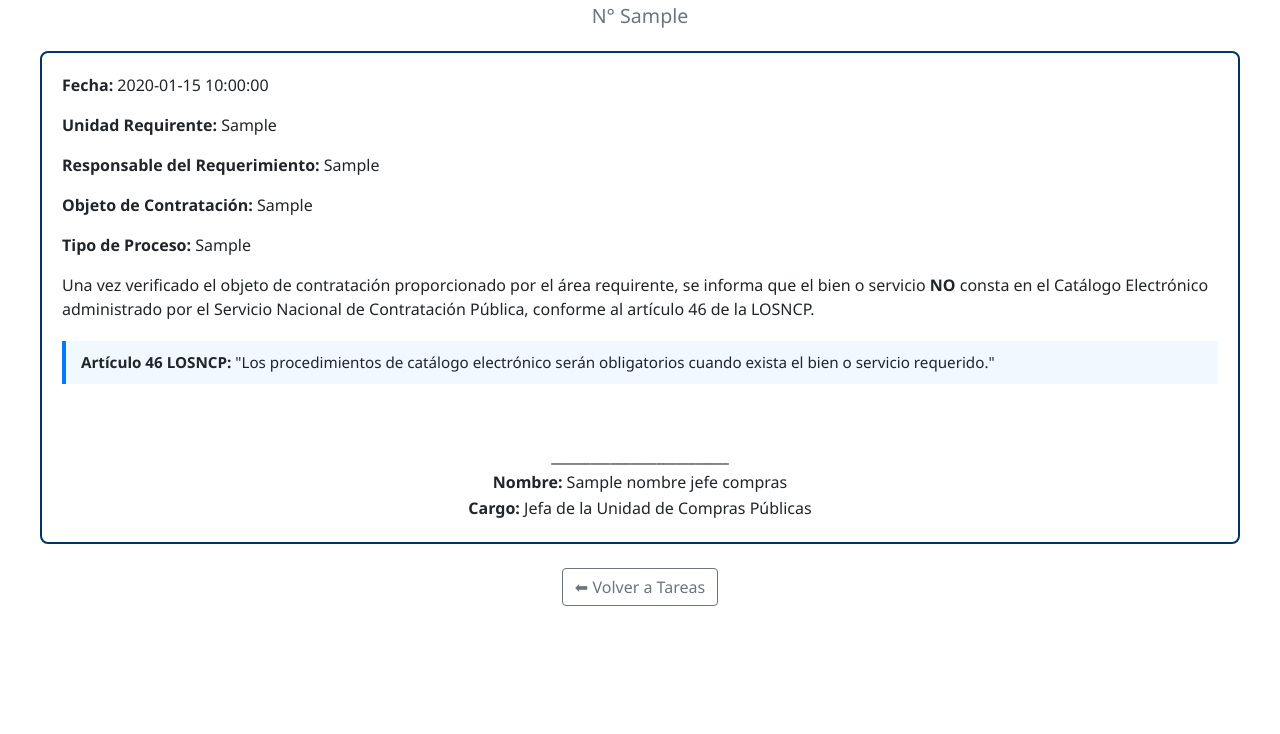
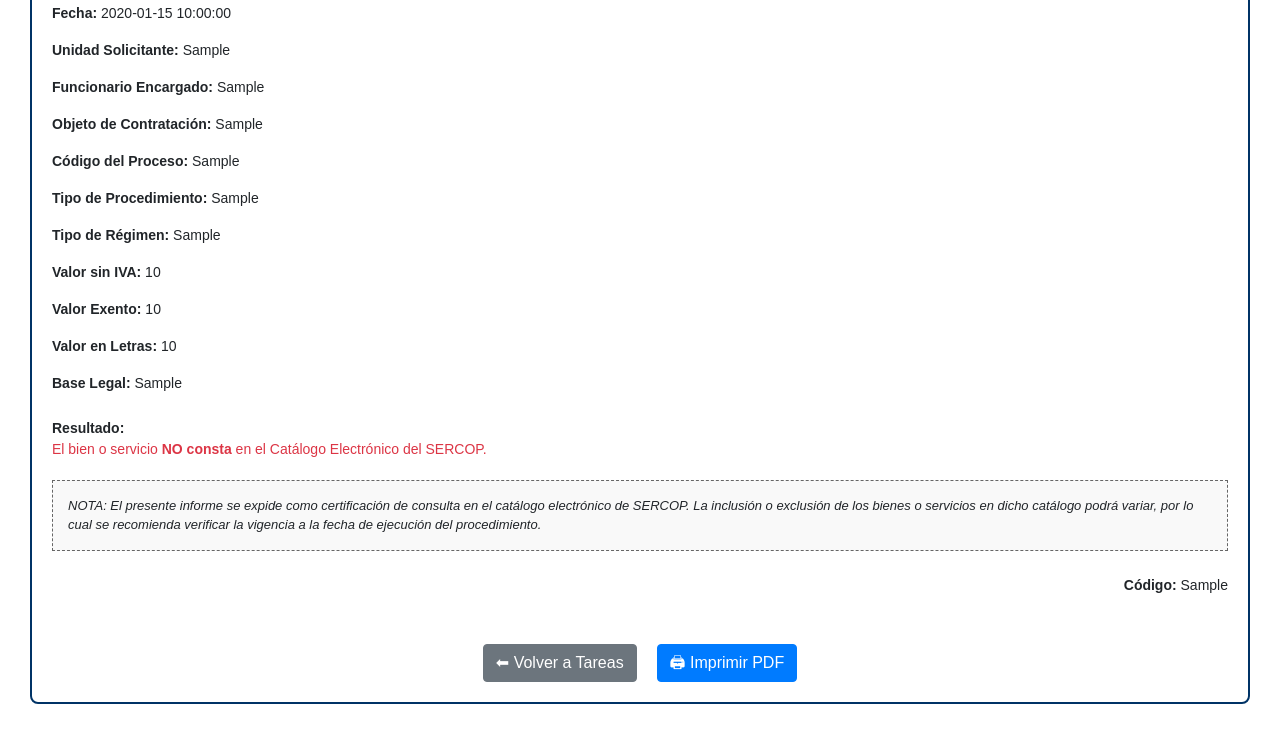
Before and after one commit to faustofi1262/sicop, a Flask app: template app/templates/informe_catalogo.html in a window 1280 px wide. Shown: the part 261-995 px from the top of the page. Before the commit the page ends 867 px from the top, so only its background shows below. Run offline with Flask 3, Linux system fonts and the light colour scheme; the template is opened without the code that fills it: most values are stand-ins (such as "Sample title", 1, 10 or a date in 2020).

Commit message:
Agrego reporte de cate

```diff
--- a/app/templates/informe_catalogo.html
+++ b/app/templates/informe_catalogo.html
@@ -2,85 +2,67 @@
 <html lang="es">
 <head>
     <meta charset="UTF-8">
-    <title>Reporte CATE</title>
+    <title>Informe de Certificación CATE</title>
     <link rel="stylesheet" href="https://cdn.jsdelivr.net/npm/bootstrap@4.6.2/dist/css/bootstrap.min.css">
     <style>
-        body {
-            font-family: 'Segoe UI', sans-serif;
-            margin: 40px;
-        }
-        .marco {
-            border: 2px solid #003366;
-            padding: 20px;
-            border-radius: 8px;
+        body { font-family: 'Arial', sans-serif; font-size: 14px; background-color: #fff; margin: 30px; }
+        .border-box { border: 2px solid #003366; padding: 20px; border-radius: 8px; }
+        h4, h5 { color: #003366; font-weight: bold; }
+        .logo { max-width: 120px; }
+        .table-bordered td, .table-bordered th { border: 1px solid #003366 !important; }
+        .nota-box {
+            border: 1px dashed #666;
+            background-color: #f9f9f9;
+            padding: 15px;
             margin-top: 20px;
-        }
-        .encabezado {
-            text-align: center;
-            border-bottom: 3px solid #003366;
-            padding-bottom: 15px;
-        }
-        .titulo {
-            font-size: 1.4rem;
-            color: #003366;
-            margin-top: 20px;
-            font-weight: bold;
-            text-align: center;
-        }
-        .nota {
-            background-color: #f1f8ff;
-            border-left: 4px solid #007bff;
-            padding: 10px 15px;
-            margin-top: 20px;
-            font-size: 0.95rem;
-        }
-        .firma {
-            margin-top: 60px;
-            text-align: center;
-        }
-        .firma p {
-            margin-bottom: 2px;
+            font-size: 13px;
+            font-style: italic;
         }
     </style>
 </head>
 <body>
-    <div class="encabezado">
-        <img src="/static/logo_utmach.png" alt="Logo UTMACH" height="80">
-        <h5 class="mt-2">UNIVERSIDAD TÉCNICA DE MACHALA</h5>
-        <h6>Unidad de Compras Públicas</h6>
-    </div>
-
-    <div class="titulo">
-        INFORME DE CERTIFICACIÓN DE CATÁLOGO ELECTRÓNICO<br>
-        <small class="text-muted">N° {{ codigo_reporte }}</small>
-    </div>
-
-    <div class="marco">
-        <p><strong>Fecha:</strong> {{ fecha }}</p>
-        <p><strong>Unidad Requirente:</strong> {{ unidad_solicitante }}</p>
-        <p><strong>Responsable del Requerimiento:</strong> {{ funcionario_encargado }}</p>
-        <p><strong>Objeto de Contratación:</strong> {{ objeto_contratacion }}</p>
-        <p><strong>Tipo de Proceso:</strong> {{ tipo_proceso }}</p>
-
-        <p class="mt-3">
-            Una vez verificado el objeto de contratación proporcionado por el área requirente, se informa que el bien o servicio
-            <strong>{{ 'SÍ' if consta_catalogo_electronico else 'NO' }}</strong> consta en el Catálogo Electrónico
-            administrado por el Servicio Nacional de Contratación Pública, conforme al artículo 46 de la LOSNCP.
-        </p>
-
-        <div class="nota">
-            <strong>Artículo 46 LOSNCP:</strong> "Los procedimientos de catálogo electrónico serán obligatorios cuando exista el bien o servicio requerido."
+    <div class="border-box">
+        <div class="text-center">
+            <img src="/static/escudo.png" class="logo mb-2">
+            <h4>UNIVERSIDAD TÉCNICA DE MACHALA</h4>
+            <h5>UNIDAD DE CONTRATACIÓN PÚBLICA</h5>
+            <p><strong>CERTIFICACIÓN DE DISPONIBILIDAD EN CATÁLOGO ELECTRÓNICO</strong></p>
         </div>
 
-        <div class="firma">
-            <p><strong>___________________________</strong></p>
-            <p><strong>Nombre:</strong> {{ nombre_jefe_compras }}</p>
-            <p><strong>Cargo:</strong> Jefa de la Unidad de Compras Públicas</p>
+        <p class="mt-4"><strong>Fecha:</strong> {{ fecha }}</p>
+        <p><strong>Unidad Solicitante:</strong> {{ unidad_solicitante }}</p>
+        <p><strong>Funcionario Encargado:</strong> {{ funcionario_encargado }}</p>
+
+        <p><strong>Objeto de Contratación:</strong> {{ objeto_contratacion }}</p>
+        <p><strong>Código del Proceso:</strong> {{ codigo_proceso }}</p>
+        <p><strong>Tipo de Procedimiento:</strong> {{ tipo_proceso }}</p>
+        <p><strong>Tipo de Régimen:</strong> {{ tipo_regimen }}</p>
+        <p><strong>Valor sin IVA:</strong> {{ valor_sin_iva }}</p>
+        <p><strong>Valor Exento:</strong> {{ valor_exento }}</p>
+        <p><strong>Valor en Letras:</strong> {{ valor_en_letras }}</p>
+        <p><strong>Base Legal:</strong> {{ base_legal }}</p>
+
+        <div class="mt-4">
+            <strong>Resultado:</strong>
+            {% if consta_catalogo_electronico %}
+                <p class="text-success">El bien o servicio <strong>consta</strong> en el Catálogo Electrónico del SERCOP.</p>
+            {% else %}
+                <p class="text-danger">El bien o servicio <strong>NO consta</strong> en el Catálogo Electrónico del SERCOP.</p>
+            {% endif %}
         </div>
-    </div>
 
-    <div class="mt-4 text-center">
-        <a href="/admin/tareas" class="btn btn-outline-secondary">⬅ Volver a Tareas</a>
+        <div class="nota-box">
+            NOTA: El presente informe se expide como certificación de consulta en el catálogo electrónico de SERCOP. La inclusión o exclusión de los bienes o servicios en dicho catálogo podrá variar, por lo cual se recomienda verificar la vigencia a la fecha de ejecución del procedimiento.
+        </div>
+
+        <div class="text-right mt-4">
+            <p><strong>Código:</strong> {{ codigo_reporte }}</p>
+        </div>
+
+        <div class="text-center mt-5">
+            <a href="/admin/tareas" class="btn btn-secondary">⬅ Volver a Tareas</a>
+            <button onclick="window.print()" class="btn btn-primary ml-3">🖨 Imprimir PDF</button>
+        </div>
     </div>
 </body>
 </html>
```
